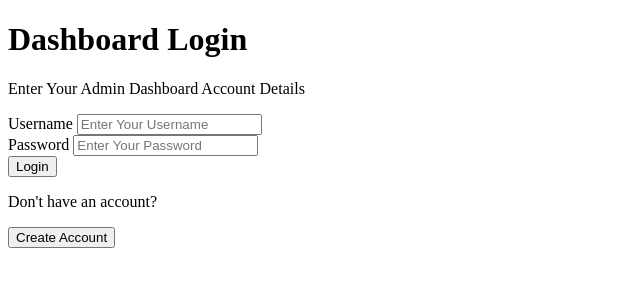
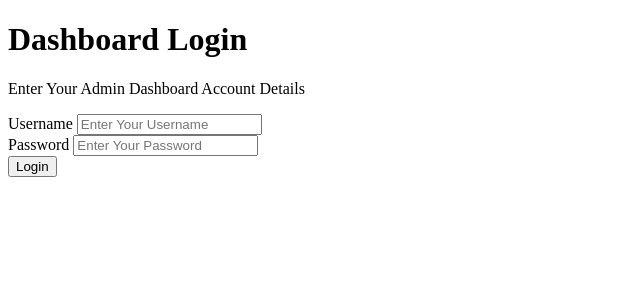
Before and after one commit to CK-UBacc/203.2-Restaurant-Booking-System, a Flask app: page /loginpage in a window 1280 px wide. Shown: the top 300 px of the page, without its empty margins (0-640 px from the left). Run offline with Flask 3, Linux system fonts and the light colour scheme.

Commit message:
Update loginpage.html
temp removed register page

```diff
--- a/templates/loginpage.html
+++ b/templates/loginpage.html
@@ -45,12 +45,7 @@
 
     </div>
 
-    <div class="form-footer">
-        <p>Don't have an account?</p>
-        <a href="{{ url_for('register') }}">
-        <button type="Create Account">Create Account</button>
-        </a>
-    </div>
+
 
 </body>
 
```
